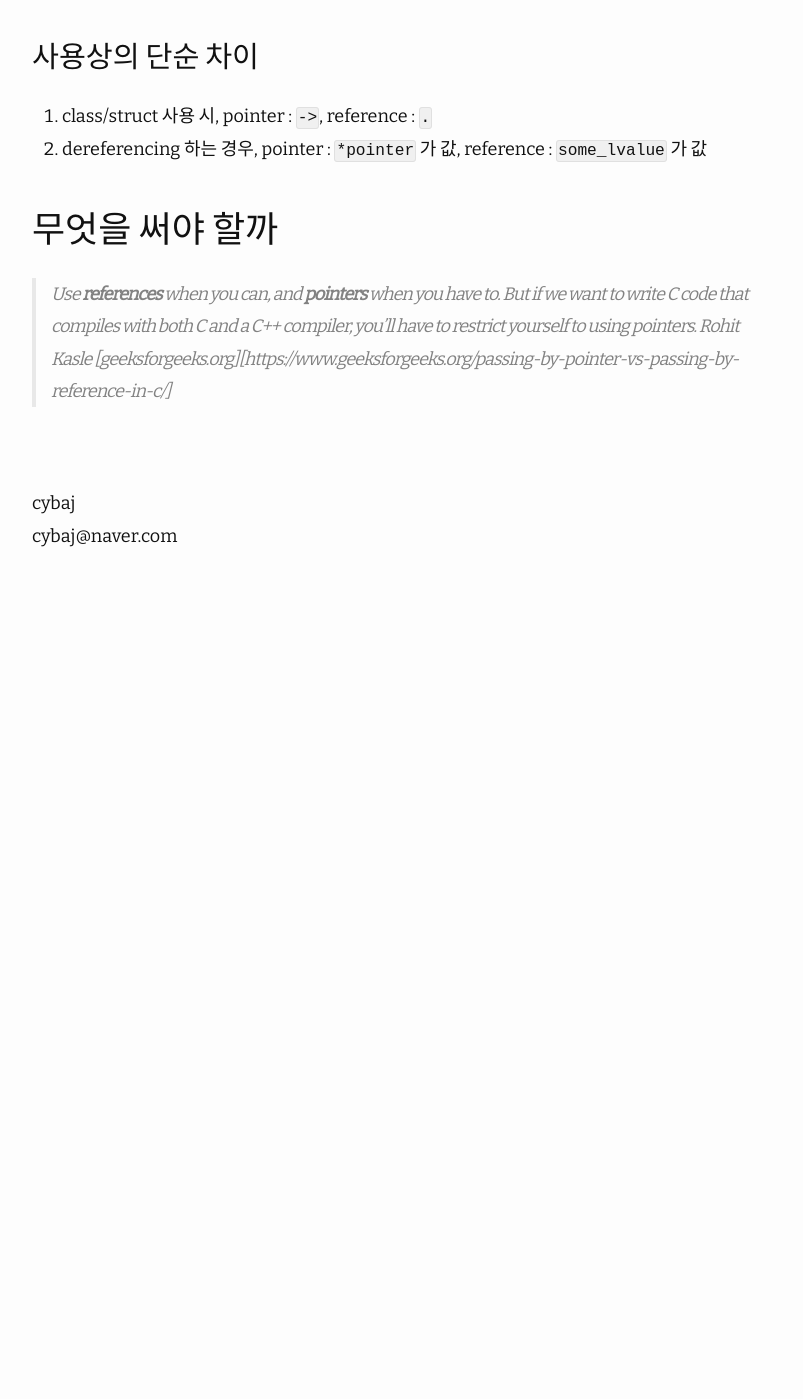
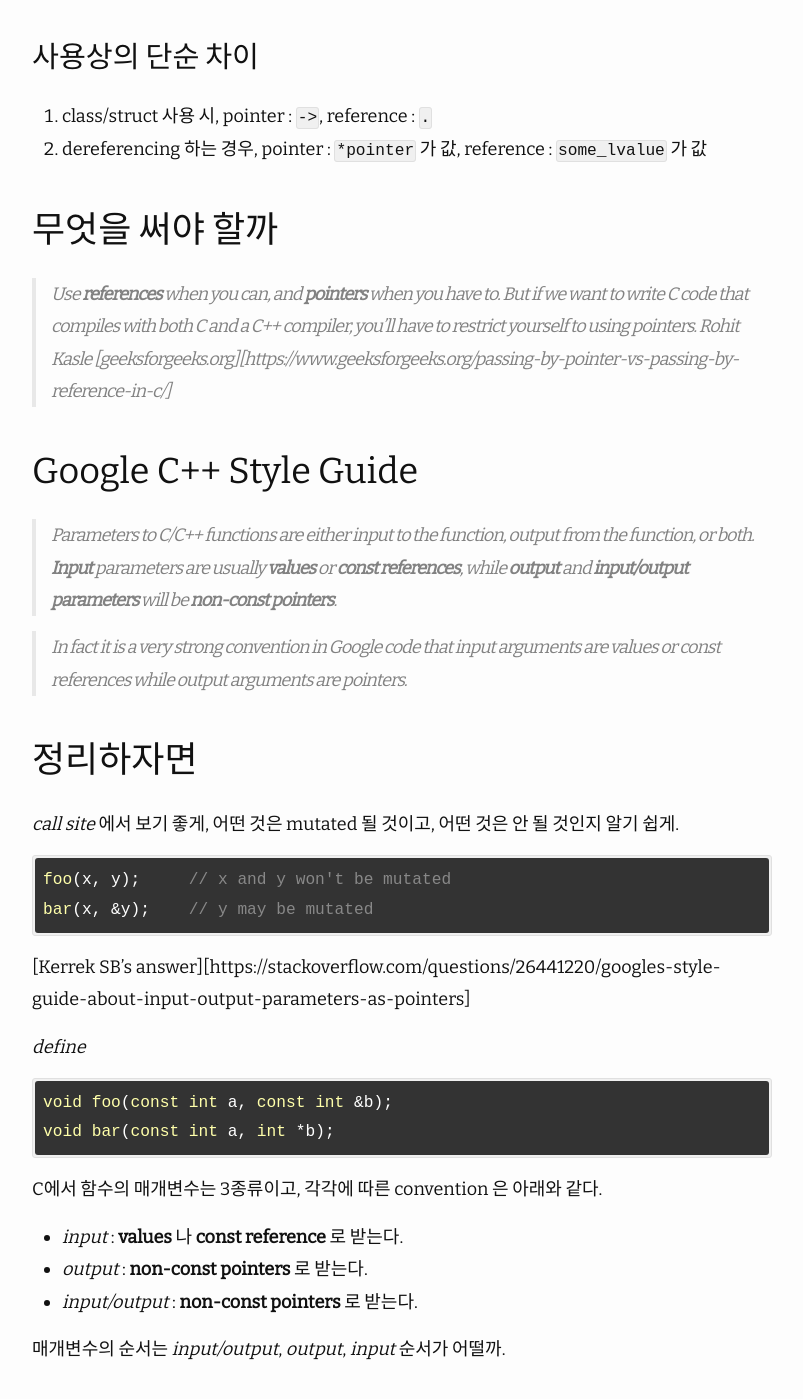
Before and after one commit to cybaj/mycodeschema, a Jekyll site: the page built from _posts/2019-09-06-c_function_passing.md, in a window 1280 px wide and 1400 px high, scrolled down 1647 px. Shown: the whole window, without its empty margins (238-1041 px from the left). Built offline with Jekyll 4.4.1, drawn with Linux system fonts in a browser that asks for light colours; nearby versions of some CDN libraries; before the commit the page ends 2234 px from its top, so only the background shows below that.

Commit message:
modify c_function_passing;

````diff
--- a/_posts/2019-09-06-c_function_passing.md
+++ b/_posts/2019-09-06-c_function_passing.md
@@ -58,3 +58,31 @@ void swap(int& x, int& y)
 ## 무엇을 써야 할까
 
 > Use **references** when you can, and **pointers** when you have to. But if we want to write C code that compiles with both C and a C++ compiler, you'll have to restrict yourself to using pointers. *Rohit Kasle* [geeksforgeeks.org][https://www.geeksforgeeks.org/passing-by-pointer-vs-passing-by-reference-in-c/]
+
+## Google C++ Style Guide
+
+> Parameters to C/C++ functions are either input to the function, output from the function, or both. **Input** parameters are usually **values** or **const references**, while **output** and **input/output parameters** will be **non-const pointers**.
+
+> In fact it is a very strong convention in Google code that input arguments are values or const references while output arguments are pointers.
+
+## 정리하자면
+
+*call site* 에서 보기 좋게, 어떤 것은 mutated 될 것이고, 어떤 것은 안 될 것인지 알기 쉽게.
+```c
+foo(x, y);     // x and y won't be mutated
+bar(x, &y);    // y may be mutated
+```
+[Kerrek SB's answer][https://stackoverflow.com/questions/26441220/googles-style-guide-about-input-output-parameters-as-pointers]
+
+*define*
+```c
+void foo(const int a, const int &b);
+void bar(const int a, int *b);
+```
+
+C에서 함수의 매개변수는 3종류이고, 각각에 따른 convention 은 아래와 같다.
+- *input* : **values** 나 **const reference** 로 받는다.
+- *output* : **non-const pointers** 로 받는다.
+- *input/output* : **non-const pointers** 로 받는다.
+
+매개변수의 순서는 *input/output*, *output*, *input* 순서가 어떨까.
````
